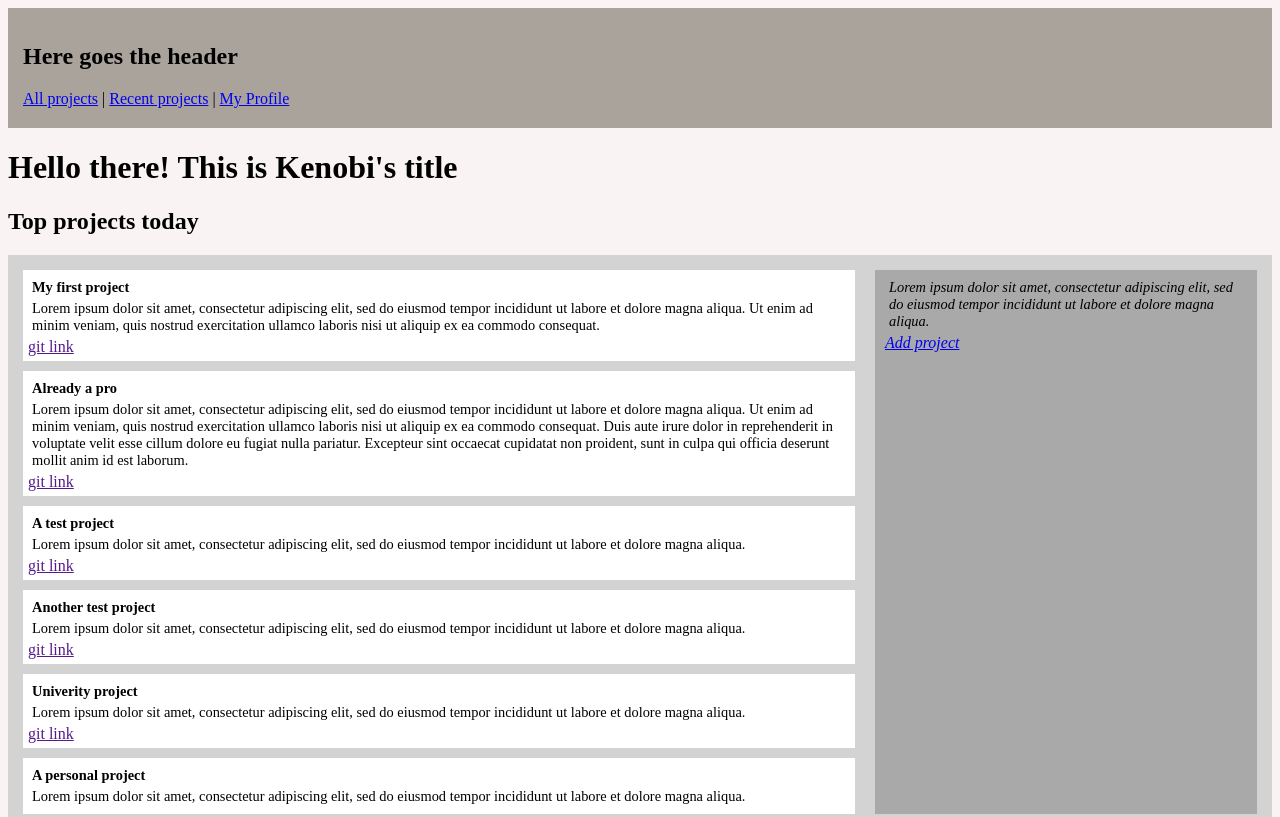
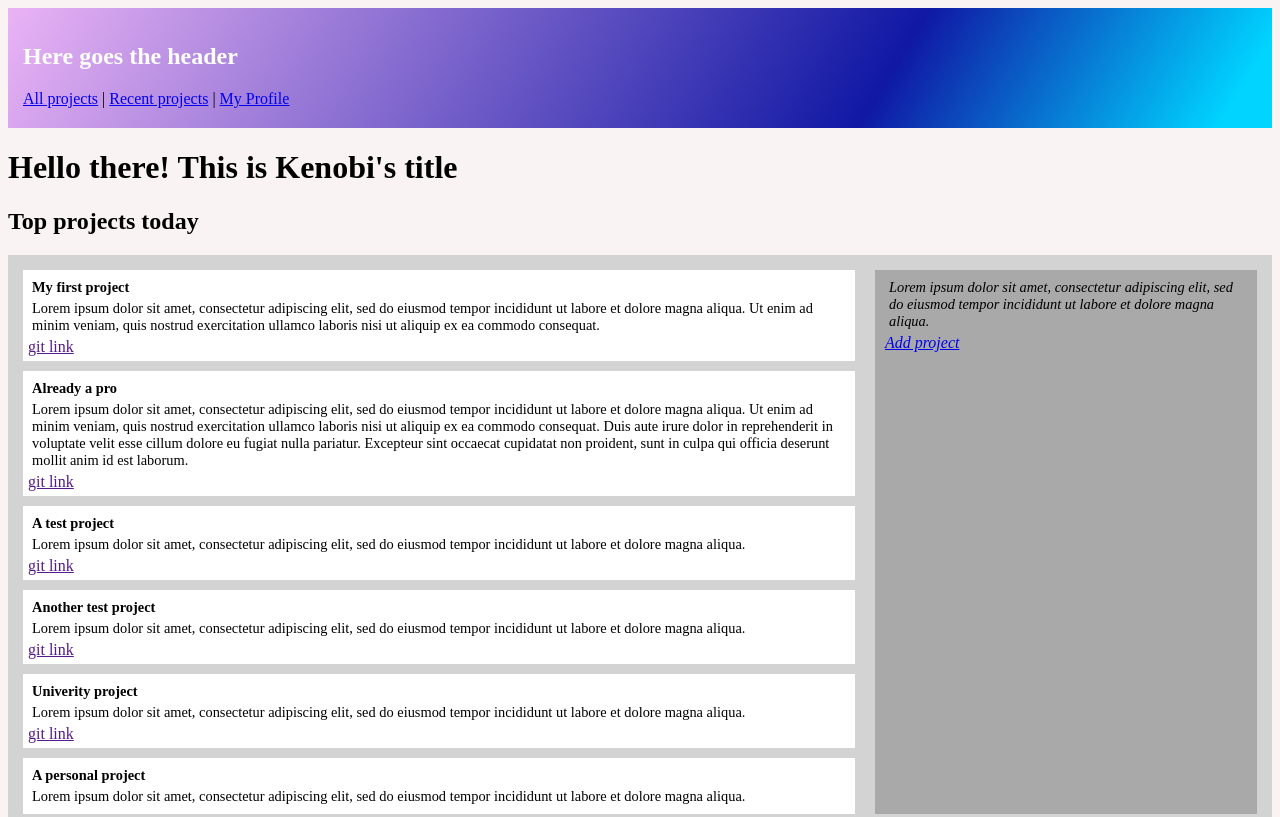
Before and after one commit to AprioteseAndreea/HTML-ProfileWebSite, a plain HTML site: page index.html in a window 1280 px wide. Shown: the top 817 px of the page. Drawn offline with Linux system fonts and the light colour scheme.

Commit message:
2 files modified

```diff
--- a/index.html
+++ b/index.html
@@ -16,10 +16,10 @@
 <body>
   <div class="sticky-container">
     <header>
-      <h2>Here goes the header</h2>
+      <h2 class="header_title">Here goes the header</h2>
     </header>
 
-    <nav>
+    <nav class="nav_class">
       <a href="/html/">All projects</a> |
       <a href="/css/">Recent projects</a> |
       <a href="/add-project-component/me.html">My Profile</a>
--- a/styles.css
+++ b/styles.css
@@ -9,10 +9,17 @@ body {
   padding: 15px;
   top: 0;
   position: sticky;
-  background-color: rgb(170, 163, 156);
+  background: linear-gradient(
+    121deg,
+    rgba(234, 179, 245, 1) 0%,
+    rgba(16, 24, 164, 1) 69%,
+    rgba(0, 212, 255, 1) 96%
+  );
   height: 90px;
 }
-
+.header_title {
+  color: white;
+}
 footer {
   position: relative;
   background-color: rgb(170, 163, 156, 0.9);
```
